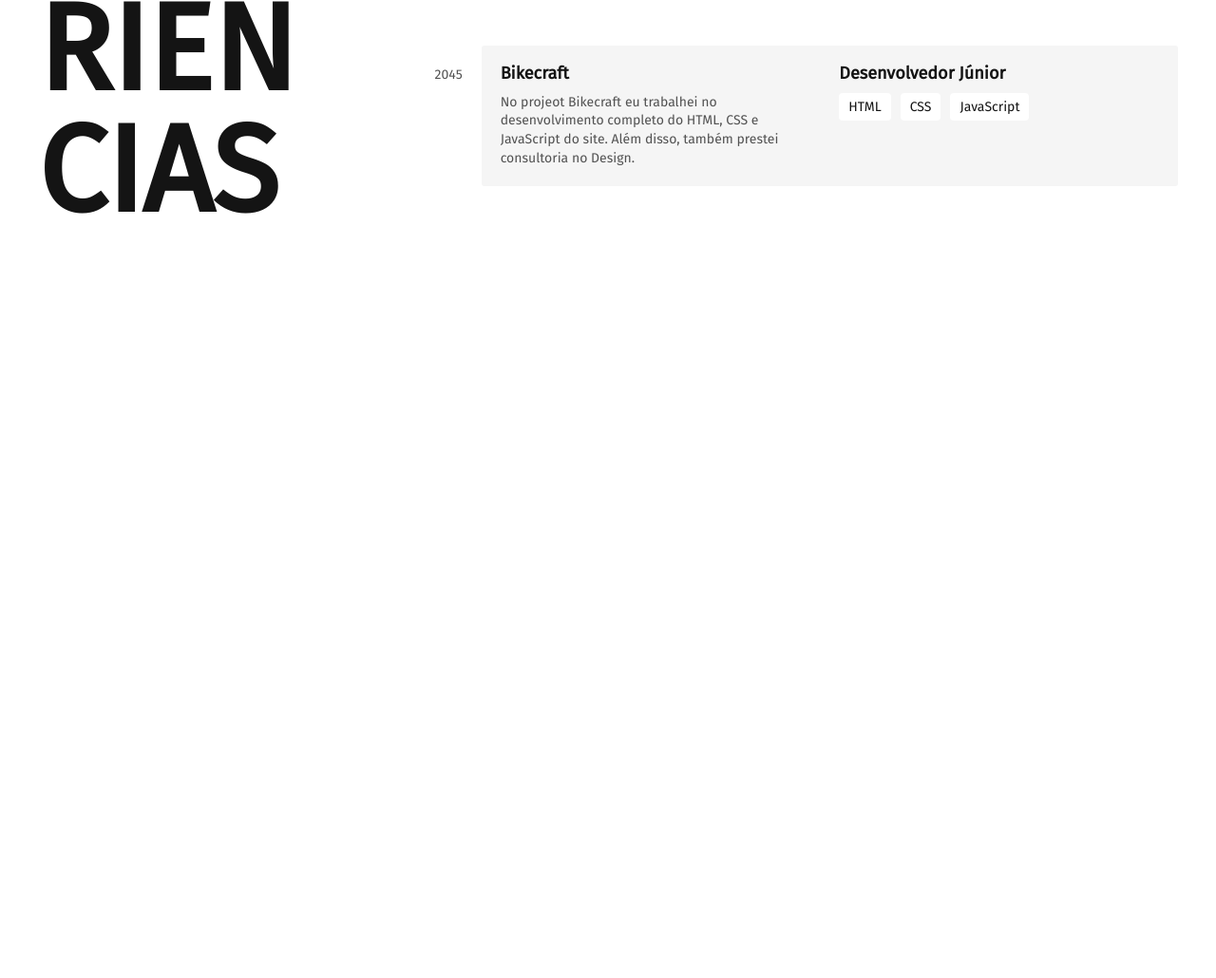
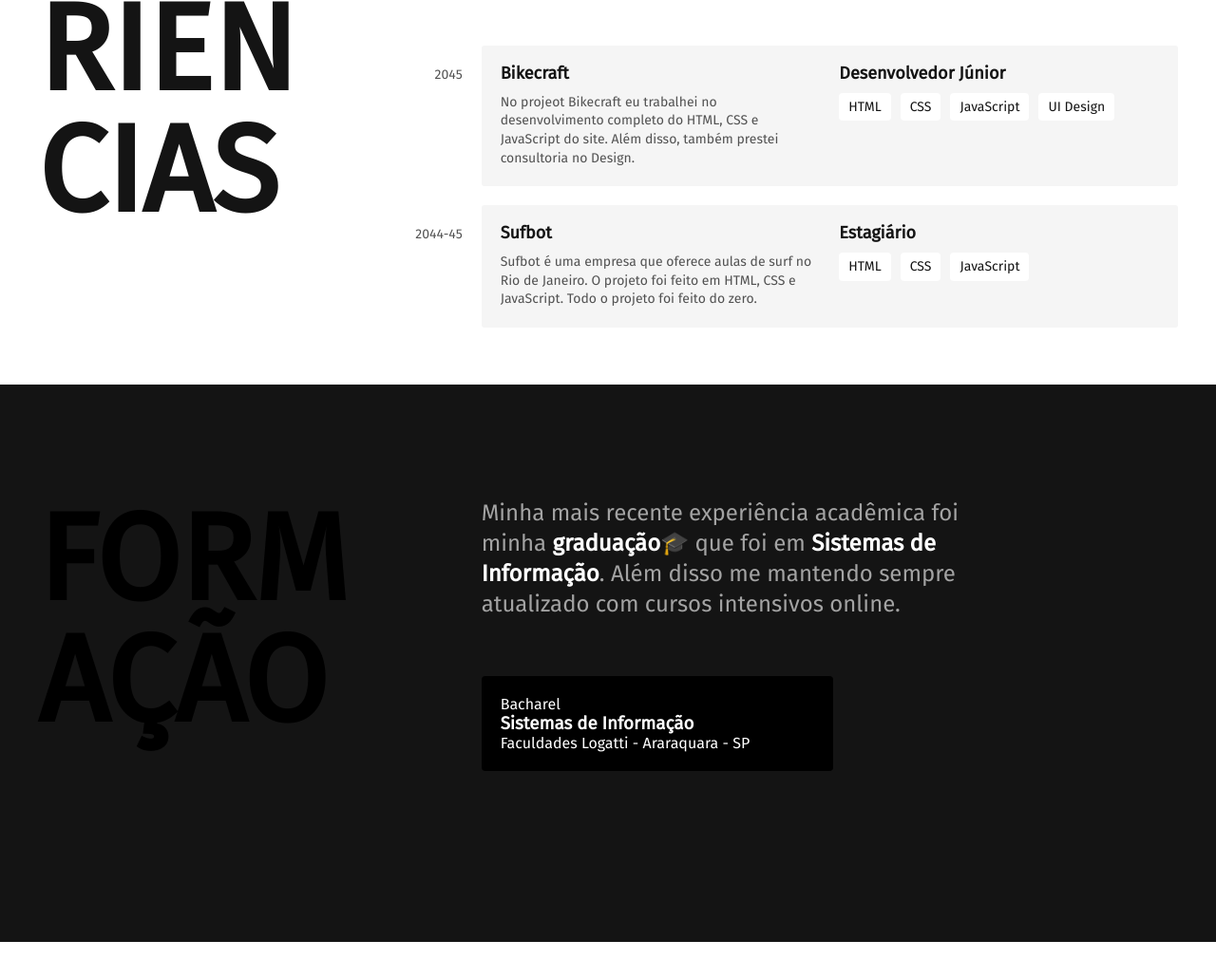
Before and after one commit to GDC-Reis/Estudo-Portif-lio---Curso-Origamid, a plain HTML site: page index.html in a window 1280 px wide. Shown: the part 880-1910 px from the top of the page at 95% size. Drawn offline with Linux system fonts and the light colour scheme.

Commit message:
commit realizado com a section das formações

```diff
--- /dev/null
+++ b/css/formacao.css
@@ -0,0 +1,55 @@
+.formacao{
+    background: #141414;
+    color: #fff;
+}
+
+.formacao__container{
+    max-width: 1200px;
+    padding: 120px 20px;
+    margin: 0 auto;
+    display: grid;
+    grid-template-columns: 1fr 2fr;
+    gap: 100px;
+    position: relative;
+}
+
+.formacao .subtitulo{
+    color: #000000;
+    max-width: 5ch;
+}
+
+.formacao__texto{
+    font-size: 1.5rem;
+    line-height: 1.33;
+    max-width: 40ch;
+    margin-bottom: 60px;
+    color: #a3a3a3;
+}
+
+.formacao__texto strong{
+    color: #fff;
+}
+
+.faculdade-lista{
+    display: flex;
+    max-width: 370px;
+    flex-wrap: wrap;
+    gap: 20px;
+    margin-bottom: 60px;
+}
+
+.faculdade{
+    flex: 1;
+    background: #000;
+    padding: 20px;
+    border-radius: 4px;
+    display: flex;
+    flex-direction: column;
+    transition: 0.3s;
+}
+
+.faculdade:hover{
+    background-color: #fff;
+    color: #000;
+    cursor: pointer;
+}
--- a/css/header.css
+++ b/css/header.css
@@ -1,3 +1,12 @@
+.header{
+    max-width: 1200px;
+    padding: 0px 20px;
+    margin: 0 auto;
+    display: flex;
+    justify-content: space-between;
+    align-items: center;
+}
+
 .header__menu{
     display: flex;
     flex-wrap: wrap;
--- a/css/style.css
+++ b/css/style.css
@@ -1,4 +1,5 @@
 @import './global.css';
 @import './header.css';
 @import './introducao.css';
-@import './experiencia.css'
+@import './experiencia.css';
+@import './formacao.css';
--- a/index.html
+++ b/index.html
@@ -9,6 +9,7 @@
 <body>
 
     <header class="header">
+        <h1>G.D Developer</h1>
        <nav>
             <ul class="header__menu">
                 <a href="#experiencia"><li>Experiências</li></a>
@@ -42,11 +43,48 @@
                     <li>HTML</li>
                     <li>CSS</li>
                     <li>JavaScript</li>
+                    <li>UI Design</li>
+                </ul>
+            </div>
+
+            <div class="empresa">
+                <span class="empresa__ano">2044-45</span>
+                <h3 class="empresa__titulo">Sufbot</h3>
+                <span class="empresa__titulo">Estagiário</span>
+                <p class="empresa__texto">Sufbot é uma empresa que oferece aulas de surf no Rio de Janeiro.
+                    O projeto foi feito em HTML, CSS e JavaScript. Todo o projeto foi feito do zero.</p>
+                <ul class="empresa__habilidade">
+                    <li>HTML</li>
+                    <li>CSS</li>
+                    <li>JavaScript</li>
                 </ul>
             </div>
 
         </div>
     </section>
 
+    <section class="formacao" id="formacao" aria-label="Formação">
+        <div class="formacao__container">
+            <h2 class="subtitulo">Formação</h2>
+
+            <div>
+                <p class="formacao__texto">
+                    Minha mais recente experiência acadêmica foi minha <strong>graduação</strong>🎓
+                    que foi em <strong>Sistemas de Informação</strong>. Além disso me mantendo
+                    sempre atualizado com cursos intensivos online.
+                </p>
+
+                <ul class="faculdade-lista">
+                    <li class="faculdade">
+                        <span class="faculdade__tipo">Bacharel</span>
+                        <h3 class="faculdade__curso">Sistemas de Informação</h3>
+                        <span class="faculdade__instituicao">Faculdades Logatti - Araraquara - SP</span>
+                    </li>
+                </ul>
+            </div>
+        </div>
+
+    </section>
+
 </body>
 </html>
```
